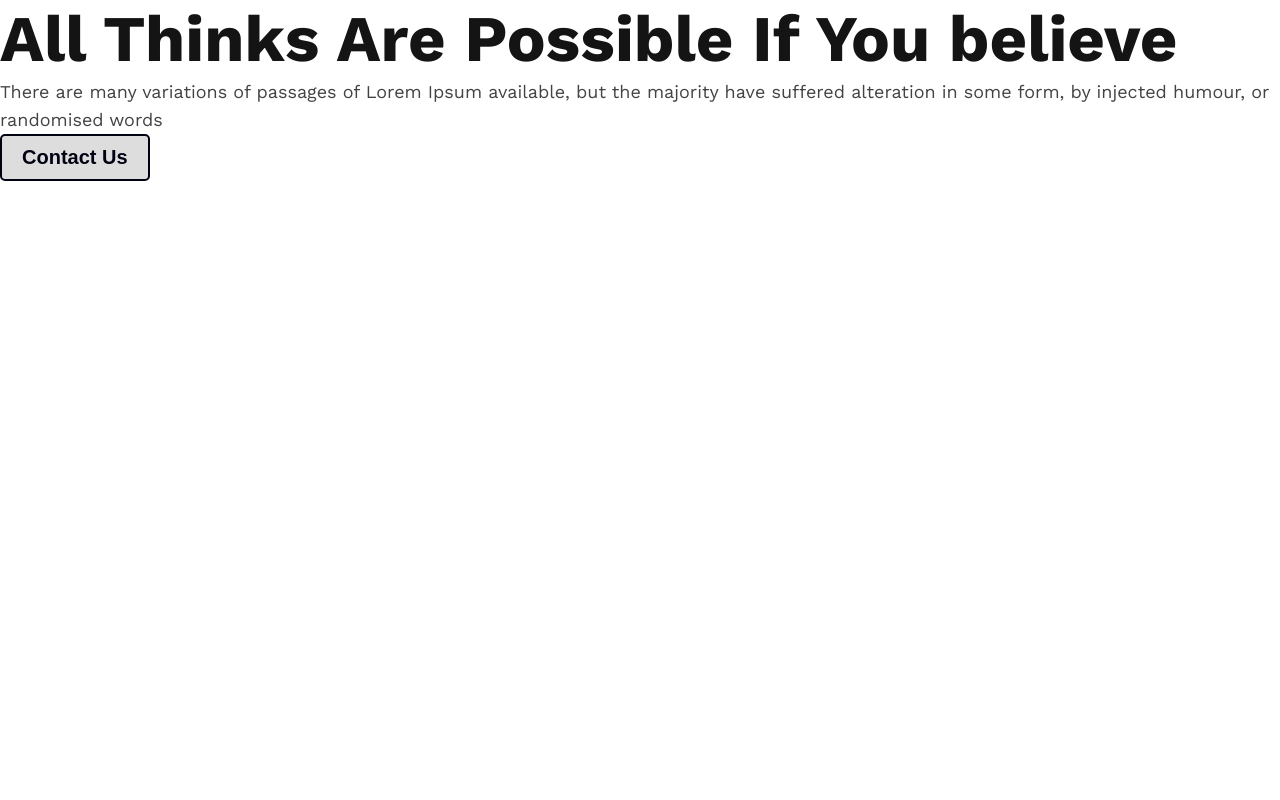
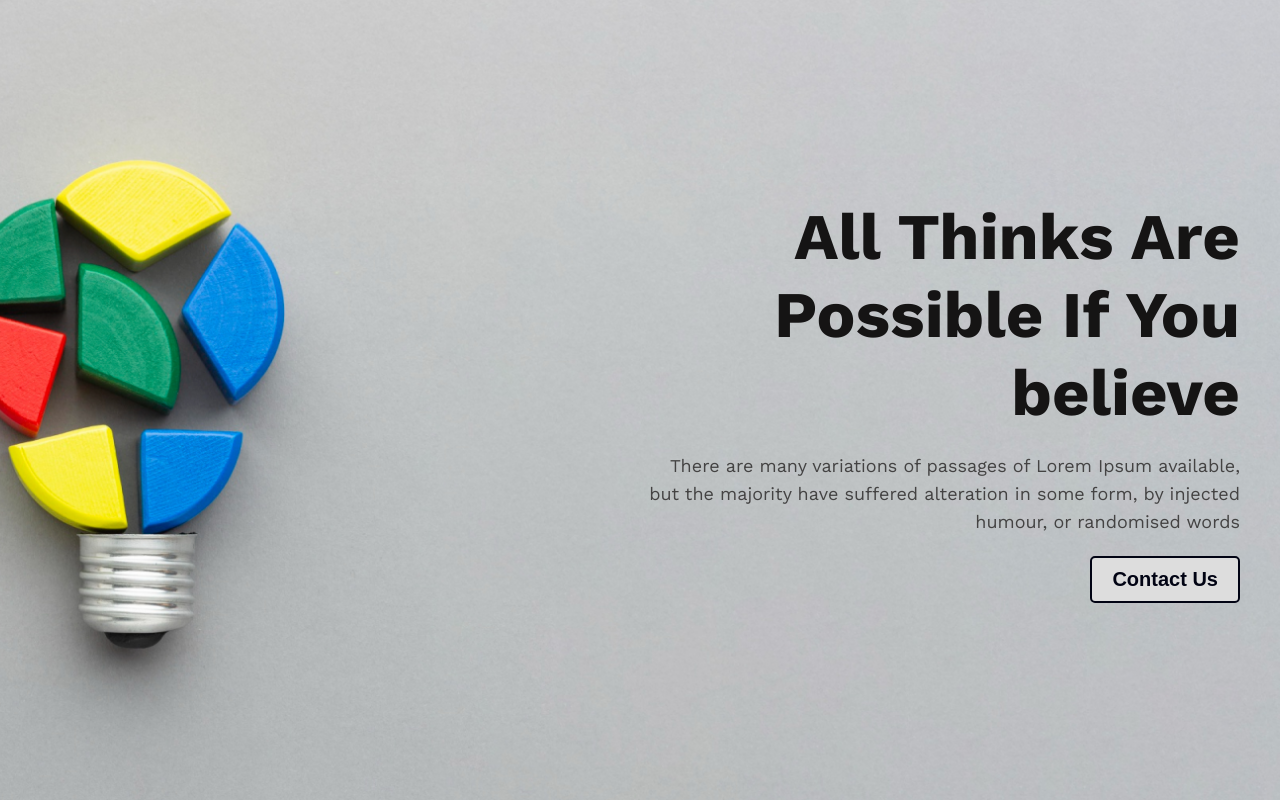
Before and after one commit to mdnumanahmed/new-year-mission, a plain HTML site: page index.html in a window 1280 px wide. Drawn offline with nearby package versions, Linux system fonts and the light colour scheme.

Commit message:
Header Area Content and CSS added

```diff
--- a/index.html
+++ b/index.html
@@ -13,6 +13,7 @@
 <body>
     <!-- Header Area Start -->
     <header class="banner-area">
+        <div class="container">
             <div class="banner-content">
                 <h1 class="banner-title">
                     All Thinks Are Possible If You believe
@@ -22,7 +23,9 @@
                 </p>
                 <button class="primary-btn">Contact Us</button>
             </div>
+        </div>
     </header>
     <!-- Header Area End -->
+
 </body>
 </html>
--- a/styles/style.css
+++ b/styles/style.css
@@ -55,3 +55,23 @@ a{
     font-weight: 700;
     color: #010313;
 }
+
+/* Banner-Area CSS */
+.banner-area{
+    background-image: url("../images/banner/banner2.png");
+    background-repeat: no-repeat;
+    background-size: cover;
+    background-position: center center;
+    width: 100%;
+    height: 100vh;
+    display: flex;
+    justify-content: flex-end;
+    align-items: center;
+    text-align: right;
+}
+.banner-content{
+    padding-left: 50%;
+}
+.banner-desc{
+    margin: 20px 0;
+}
```
Lines whose indentation alone changed are shown as unchanged.
